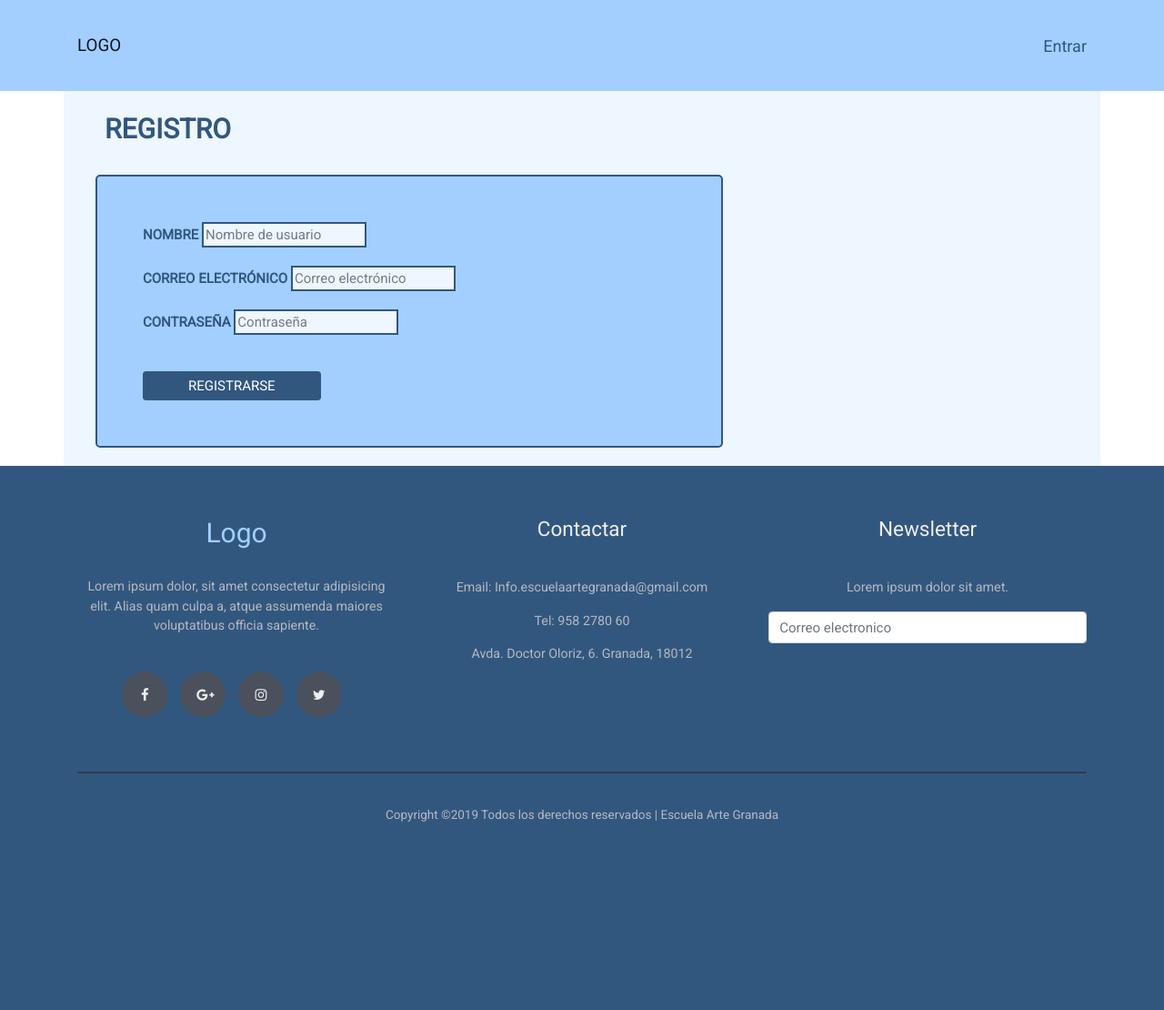
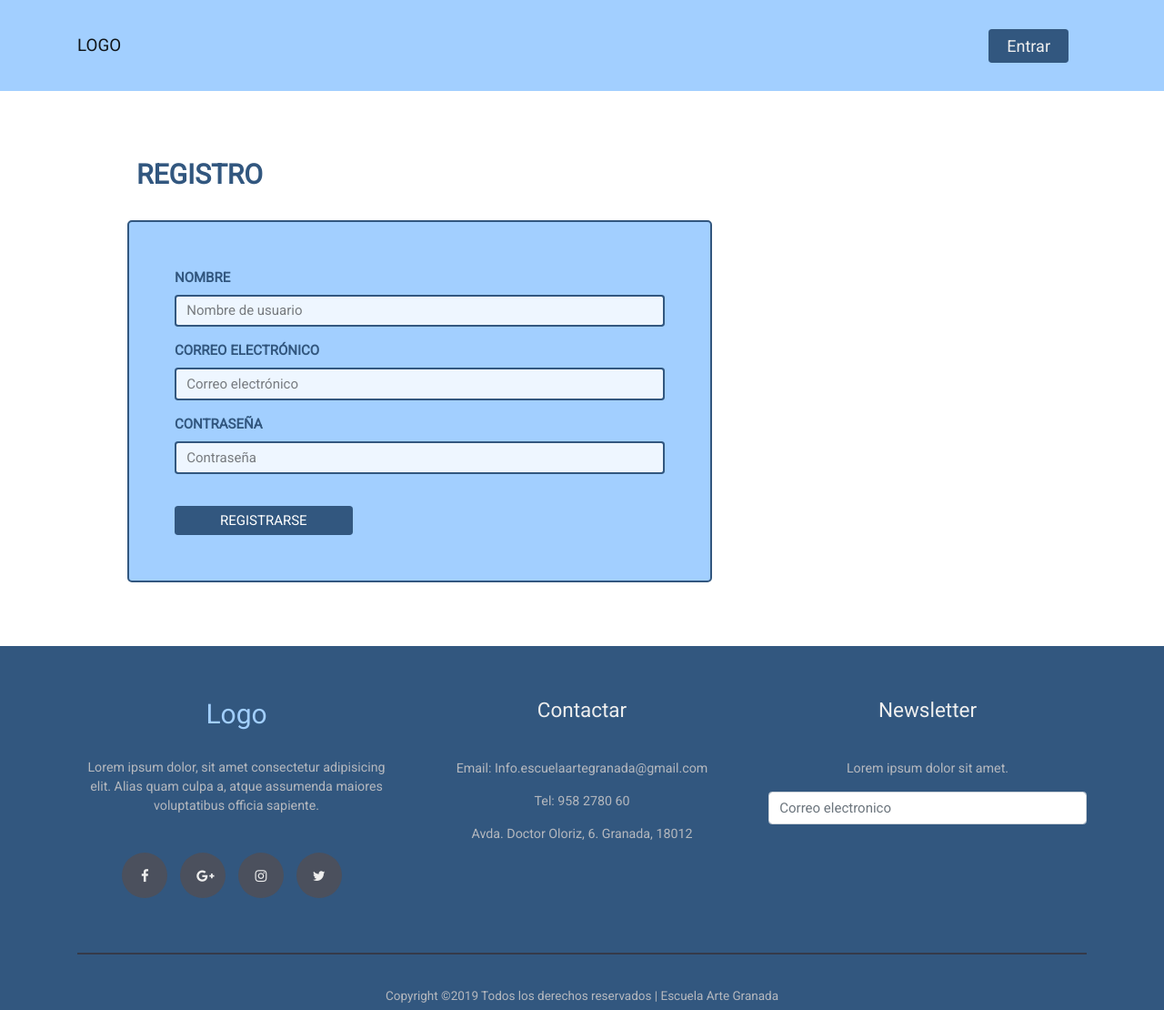
Before and after one commit to AlexLeandoer/Proyecto-Trueques, a PHP site: page /registro.php in a window 1280 px wide. Shown: the whole page at 91% size. Before the commit the page ends 903 px from the top, so only its background shows below. Run offline with PHP 8.4, Linux system fonts and the light colour scheme.

Commit message:
cambios finales

```diff
--- a/busqueda.php
+++ b/busqueda.php
@@ -21,7 +21,7 @@
             <img src="img/services/<?php echo $fila['fotoServicio']?>" alt="">
         </div>
         <div class="col-md-8">
-            <h4><?php echo $fila['tituloServicio']?> <img class="mr-auto" src="icons/star.svg" alt=""></h4>
+            <h4><?php echo $fila['tituloServicio']?> </h4>
             <p><?php echo $fila['descripcionServicio']?></p>
             <?php
                  $id_servicio = $fila['idServicio'];
@@ -33,7 +33,7 @@
             <p class="user">Usuario:
             <a href="#" onclick="$('#contenido').load('perfilusuario.php?idUsuario=<?php echo $resultado2['idUsuario'] ?>')">
             <?php echo $resultado2['nombreUsuario'] ?></a>
-            <a href="#" onclick="$('#contenido').load('servicio.php?idServicio=<?= $fila['idServicio']?>')" class="btn btn-primary">Leer más</a></p>
+            <a href="#" onclick="$('#contenido').load('servicio.php?idServicio=<?= $fila['idServicio']?>')" class="btn btn-primary mr-auto">Leer más</a></p>
         </div>
     </div>
     <?php }?>
--- a/css/style.css
+++ b/css/style.css
@@ -75,6 +75,7 @@ section#perfil .profile .datos .separadores { border-left: 1px solid #EEF6FF; bo
 section#perfil .profile .datos p { font-size: 2rem; color: #EEF6FF; font-weight: bolder; }
 section#perfil .profile .servicios { margin-top: 6px; background-color: #A2CFFF; border-radius: 4px; min-height: 180px; padding: 20px; display: flex; justify-content: center; align-items: center; flex-direction: space-around; text-align: center; }
 section#perfil .profile .servicios img { border: 3px #EEF6FF solid; border-radius: 4px; }
+section#perfil .profile .servicios img:hover { opacity: 0.7; transition: 0.1s; }
 
 /*Perfil usuario*/
 section#perfilotro { margin-top: 50px; background-color: #EEF6FF; }
@@ -107,7 +108,8 @@ section#servicio #descripcion ul { color: #777B7F; }
 section#servicio #descripcion img { max-height: 11%; max-width: 11%; }
 
 /*Pagina de busqueda de servicio*/
-div#busqueda .item_busqueda { padding: 3px 10px; margin: 20px; background-color: white; border-radius: 3px; box-shadow: 0 0px 1px rgba(0, 0, 0, 0.12), 0 0px 5px rgba(0, 0, 0, 0.24); }
+div#busqueda .item_busqueda { padding: 20px 5px; margin: 20px; background-color: white; border-radius: 3px; box-shadow: 0 0px 1px rgba(0, 0, 0, 0.12), 0 0px 5px rgba(0, 0, 0, 0.24); }
+div#busqueda .item_busqueda img { margin-top: 10px; }
 div#busqueda .item_busqueda h4 { color: #32577F; font-weight: 600; }
 div#busqueda .item_busqueda h4 img { max-height: 5%; max-width: 5%; }
 div#busqueda .item_busqueda p { color: #777B7F; }
@@ -121,8 +123,12 @@ div#busqueda .item_busqueda a.btn:hover { background: #192d42; box-shadow: 0 4px
 /*Header */
 header#header2 { background-color: #A2CFFF; max-width: 100%; }
 header#header2 .navbar { background-color: #A2CFFF !important; min-height: 100px; }
-header#header2 ul a { color: #32577F; font-size: 1.2rem; }
+header#header2 ul a.btn { background: #32577F; color: #EEEEEE; font-size: 1.2rem; border: none; padding: 5px 20px; }
+header#header2 ul a.btn:hover { background: #192d42; box-shadow: 0 4px 6px rgba(0, 0, 0, 0.16), 0 3px 6px rgba(0, 0, 0, 0.23); }
+header#header2 ul a.btn img { max-height: 15%; max-width: 15%; }
+header#header2 ul a { margin-right: 20px; }
 header#header2 ul a img { max-height: 15%; max-width: 15%; }
+header#header2 ul label:hover { color: #32577F; transition: 0.1s; }
 
 /*Intercambios*/
 section#intercambio { background: #EEF6FF; }
@@ -143,7 +149,7 @@ section#intercambio .list-group { border: 1px solid #32577F; border-radius: 4px;
 section#intercambio .list-group .active { background-color: #A2CFFF; border: none; color: #32577F; font-weight: 600; }
 section#intercambio input[type=text] { margin-top: 20px; background: #EEF6FF; border: none; border-radius: 6px; display: block; padding: 25px 95px; }
 
-section#login { background: #EEF6FF; }
+section#login { padding: 50px; }
 section#login form#contenido_form { background-color: #A2CFFF; border: 2px solid #32577F; padding: 50px; border-radius: 5px; margin: 20px; }
 section#login form#contenido_form button { margin-top: 20px; padding: 5px 50px; background-color: #32577F; border: none; text-align: center; text-transform: uppercase; }
 section#login form#contenido_form button:hover { background: #192d42; box-shadow: 0 4px 6px rgba(0, 0, 0, 0.16), 0 3px 6px rgba(0, 0, 0, 0.23); }
--- a/header.php
+++ b/header.php
@@ -12,6 +12,6 @@
     <link rel="stylesheet" href="css/animate.css">
     <script type="text/javascript" src="js/script.js"></script>
     <link rel="stylesheet" href="css/style.css?<?php echo time(); ?>">
-    <title>Document</title>
+    <title>Kōkan</title>
 </head>
 <body>
--- a/login.php
+++ b/login.php
@@ -25,7 +25,6 @@
                 $mensaje = "<div class='alert alert-danger' role='alert'>
                                 No existe un usuario con ese correo electrónico registrado.
                             </div>";
-                die;
             }
             if(password_verify($_POST["contrasena"], $usuario["passUsuario"]) == true){
                 $_SESSION["idUsuario"] = $usuario["idUsuario"];
--- a/perfilusuario.php
+++ b/perfilusuario.php
@@ -14,7 +14,7 @@
 
 <section id="perfilotro">
     <div class="col-md-12">
-    <h4 class="text-center"><?php echo $resultado['nombreUsuario'] ?></h4>
+    <h4 class="">Perfil de <?php echo $resultado['nombreUsuario'] ?></h4>
         <div class="profile">
             <div class="fondo-profile">
                 <img src="img/avatars/<?php echo $resultado['avatarUsuario'] ?>" alt="">
--- a/registro.php
+++ b/registro.php
@@ -22,6 +22,10 @@
             $consulta = $conexion->prepare("INSERT INTO usuarios (nombreUsuario, loginUsuario, passUsuario) VALUES (?, ?, ?)");
             $consulta->execute([$_POST["nombreUsuario"], $_POST["loginUsuario"], $contraseña_encriptada]);
             $resultado = $consulta->rowCount();
+            if($resultado){
+                header("location:login.php");
+            }
+
         }
     }
 ?>
@@ -39,7 +43,7 @@
         <div class="collapse navbar-collapse" id="navbarSupportedContent">
             <ul class="navbar-nav ml-auto">
                 <li class="nav-item active">
-                <a class="user-image" href="login.php?">
+                <a class="btn btn-dark user-image" href="login.php?">
                    Entrar
                 </a>
                 </li>
@@ -57,15 +61,15 @@
                 <?php echo $mensaje ?>
                 <div class="form-group">
                     <label for="nombreUsuario">Nombre</label>
-                    <input type="text" name="nombreUsuario" placeholder="Nombre de usuario">
+                    <input class="form-control" type="text" name="nombreUsuario" placeholder="Nombre de usuario">
                 </div>
                 <div class="form-group">
                     <label for="loginUsuario">Correo electrónico</label>
-                    <input type="email" name="loginUsuario" placeholder="Correo electrónico">
+                    <input class="form-control" type="email" name="loginUsuario" placeholder="Correo electrónico">
                 </div>
                 <div class="form-group">
                     <label for="passUsuario">Contraseña</label>
-                    <input type="password" name="passUsuario" placeholder="Contraseña">
+                    <input class="form-control" type="password" name="passUsuario" placeholder="Contraseña">
                 </div>
                 <button type="submit" class="btn btn-primary" name="envio">Registrarse</button>
             </form>
--- a/sass/style.scss
+++ b/sass/style.scss
@@ -320,6 +320,10 @@ section#perfil{
             img{
                 border: 3px $light solid;
                 border-radius: 4px;
+                &:hover{
+                    opacity: 0.7;
+                    transition: 0.1s;
+                }
             }
         }
     }
@@ -481,12 +485,14 @@ section#servicio{
 /*Pagina de busqueda de servicio*/
 div#busqueda{
     .item_busqueda{
-        padding: 3px 10px;
+        padding: 20px 5px;
         margin: 20px;
         background-color: white;
         border-radius: 3px;
         box-shadow: 0 0px 1px rgba(0,0,0,0.12), 0 0px 5px rgba(0,0,0,0.24);
-
+        img{
+            margin-top: 10px;
+        }
         h4{
             color: $dark;
             font-weight: 600;
@@ -540,12 +546,32 @@ header#header2{
     }
     ul{
 
-        a{
-            color: $dark;
+        a.btn{
+            background: $dark;
+            color: $grisclaro;
             font-size: 1.2rem;
+            border: none;
+            padding: 5px 20px;
+            &:hover{
+                background: rgb(25, 45, 66);
+                box-shadow: 0 4px 6px rgba(0,0,0,0.16), 0 3px 6px rgba(0,0,0,0.23);
+            }
             img{
                 max-height: 15%;
                 max-width: 15%;
+            }
+        }
+        a{
+            margin-right: 20px;
+            img{
+                max-height: 15%;
+                max-width: 15%;
+            }
+        }
+        label{
+            &:hover{
+                color: $dark;
+                transition: 0.1s;
             }
         }
     }
@@ -643,7 +669,7 @@ section#intercambio{
 }
 
 section#login{
-    background: $light;
+    padding: 50px;
     form#contenido_form{
         background-color: $primary;
         border: 2px solid $dark;
```
Also changed, not shown: addServicio.php (+10 -9 lines), index.php (+7 -8 lines), perfil.php (+28 -7 lines), img/avatars/andres.jpg (added), img/avatars/judith.jpg (added), img/avatars/pepe.jpg (added), img/avatars/ruben.jpeg (added), img/index.jpeg (added), img/services/informatica.jpg (added), img/services/mecanico.jpg (added), img/services/pintura.jpg (added), 1 other file.
